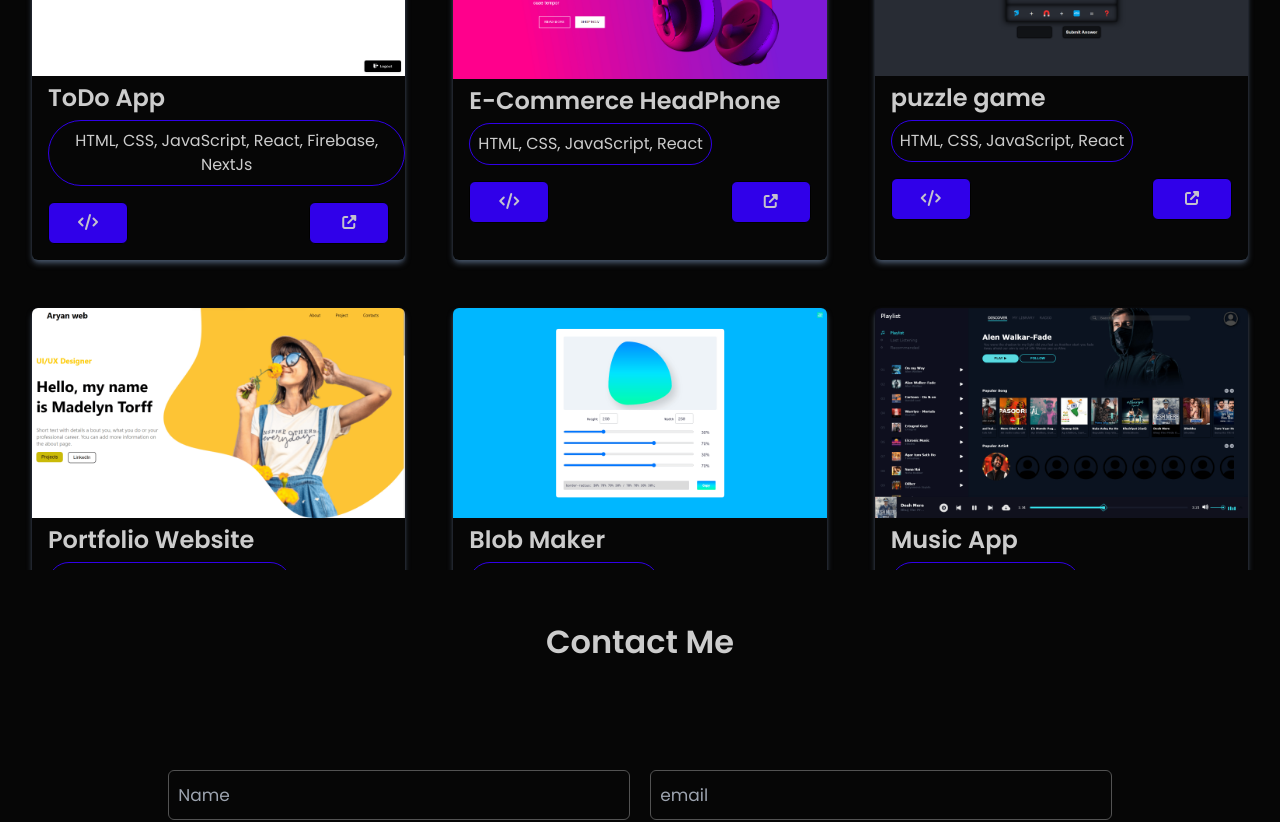
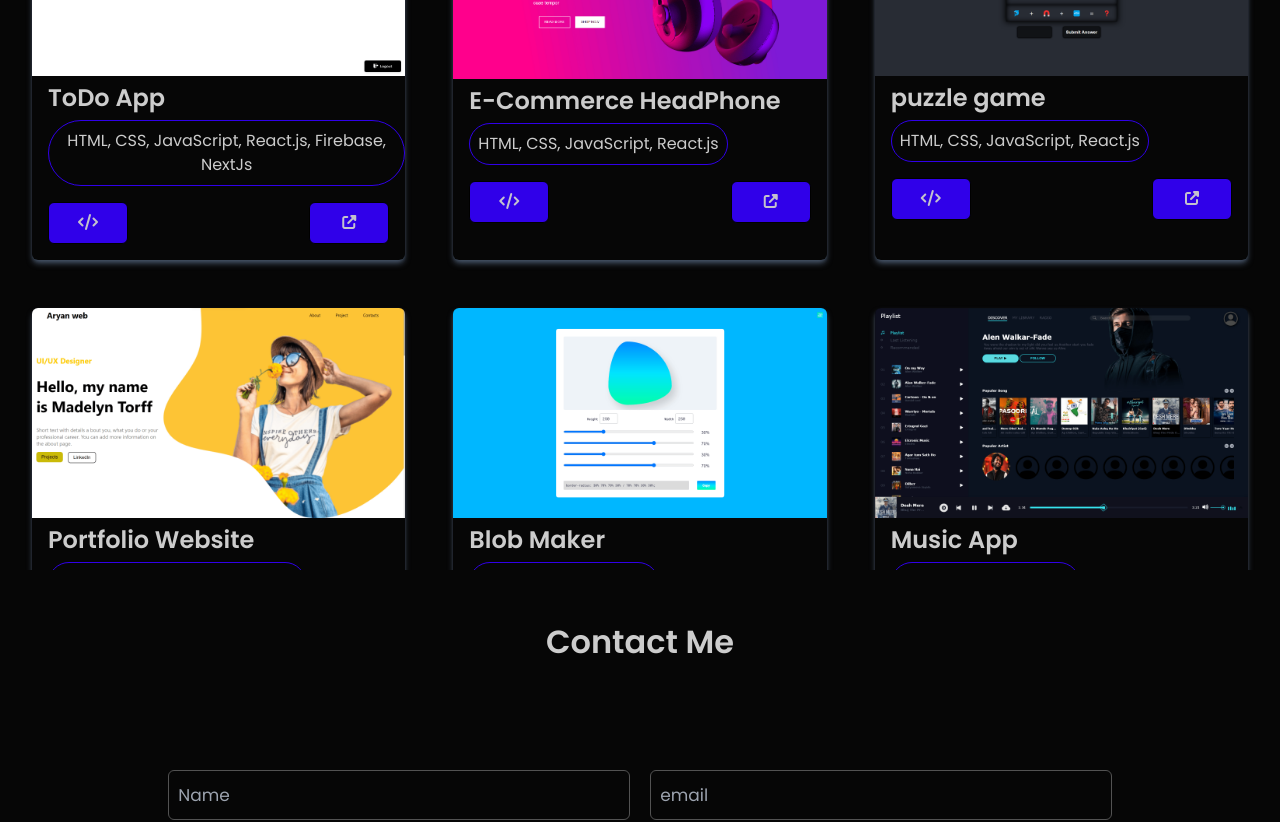
Before and after one commit to aryan7122/aryanwebdev, a React (Create React App) app: page / in a window 1280 px wide. Shown: the part 2060-2882 px from the top of the page. Built offline with nearby package versions, Linux system fonts and the light colour scheme; the HTML template or start-up script is replaced by a standard one.

Commit message:
..ticTacadd

```diff
--- a/src/component/Projects/data.jsx
+++ b/src/component/Projects/data.jsx
@@ -14,16 +14,16 @@ import twitter from '../../img/project/twitterclone.png';
 import todof from '../../img/project/todof.png';
 import blob from '../../img/project/blob.png';
 import pinponggame from '../../img/project/PINGPONGGAME.png';
-// import rounclock  from  '../../img/project/blob.png';
+import Tic_tac  from  '../../img/project/game2.png';
 
 const Data = () => {
     return (
         <div className='grid grid-cols-1 gap-4 p-4 sm:grid-cols-1 md:grid-cols-2 lg:grid-cols-3 xl:grid-cols-3'>
             {/* Add more projects with different values */}
-            <Projects title="ToDo App" language="HTML, CSS, JavaScript, React, Firebase, NextJs" image={todof} linkgithub='https://github.com/aryan7122/Todo_APP_firebase' live='' />
-            <Projects title="E-Commerce HeadPhone" language="HTML, CSS, JavaScript, React" image={ecomercheadphon} linkgithub='https://github.com/aryan7122/puzzle_game_number_guess' live='https://vocal-bublanina-4054e9.netlify.app/' />
-            <Projects title="puzzle game" language="HTML, CSS, JavaScript, React" image={puzzlegame} linkgithub='https://github.com/aryan7122/puzzle_game_number_guess' live='https://guess-puzzle.netlify.app/' />
-            <Projects title="Portfolio Website" language="HTML, CSS, JavaScript, React" image={aryanweb} linkgithub='https://github.com/aryan7122/portfolio' live='' />
+            <Projects title="ToDo App" language="HTML, CSS, JavaScript, React.js, Firebase, NextJs" image={todof} linkgithub='https://github.com/aryan7122/Todo_APP_firebase' live='' />
+            <Projects title="E-Commerce HeadPhone" language="HTML, CSS, JavaScript, React.js" image={ecomercheadphon} linkgithub='https://github.com/aryan7122/puzzle_game_number_guess' live='https://vocal-bublanina-4054e9.netlify.app/' />
+            <Projects title="puzzle game" language="HTML, CSS, JavaScript, React.js" image={puzzlegame} linkgithub='https://github.com/aryan7122/puzzle_game_number_guess' live='https://guess-puzzle.netlify.app/' />
+            <Projects title="Portfolio Website" language="HTML, CSS, JavaScript, React.js" image={aryanweb} linkgithub='https://github.com/aryan7122/portfolio' live='' />
             <Projects title="Blob Maker" language="HTML, CSS, JavaScript" image={blob} linkgithub='https://github.com/aryan7122/Blob-maker' live='https://gleaming-dieffenbachia-146130.netlify.app/' />
             <Projects title="Music App" language="HTML, CSS, JavaScript" image={music} linkgithub='https://github.com/aryan7122/Music_Spotify-' live='https://sweet-fox-16cb64.netlify.app/' />
             <Projects title="Movie Demo page" language="HTML, CSS, JavaScript" image={moviedemo} linkgithub='https://github.com/aryan7122/Movie-demo' live='https://statuesque-kashata-d21ea0.netlify.app/' />
@@ -31,7 +31,7 @@ const Data = () => {
             <Projects title="Restaurant Website" language="HTML, CSS, JavaScript" image={resto} linkgithub='https://github.com/aryan7122/Restaurant-Website' live='https://silver-bavarois-fcd9c0.netlify.app/' />
             <Projects title="Shoes Website" language="HTML, CSS, JavaScript" image={esh} linkgithub='https://github.com/aryan7122/E-commerce-shoes-website' live='https://tourmaline-tiramisu-791cb7.netlify.app/' />
             <Projects title="Ping Pong Game" language="HTML, CSS, JavaScript" image={pinponggame} linkgithub='https://github.com/aryan7122/Ping-pong-game' live='https://master--cozy-cheesecake-eb9faa.netlify.app/' />
-            {/* <Projects title="E-Commerce HeadPhone" language="HTML, CSS, JavaScript" image={rounclock } linkgithub='https://github.com/aryan7122/round_colock' live='https://master--joyful-sprinkles-36b77b.netlify.app/' /> */}
+            <Projects title="Tic-Tac-Toe" language="HTML, CSS, JavaScript React.js" image={Tic_tac} linkgithub='https://github.com/aryan7122/Tic-Tac-Toe' live='https://x-o-play.netlify.app/' />
             <Projects title="CRUD App" language="HTML, CSS, JavaScript" image={crudjs} linkgithub='https://github.com/aryan7122/User-profile' live='https://stellar-beignet-0911ed.netlify.app/' />
             <Projects title="Counting App" language="HTML, CSS, JavaScript" image={Countdown} linkgithub='https://github.com/aryan7122/Countdown' live='https://bucolic-empanada-0a34c6.netlify.app/' />
 
```
Also changed, not shown: src/img/project/tic-min.png (added).
